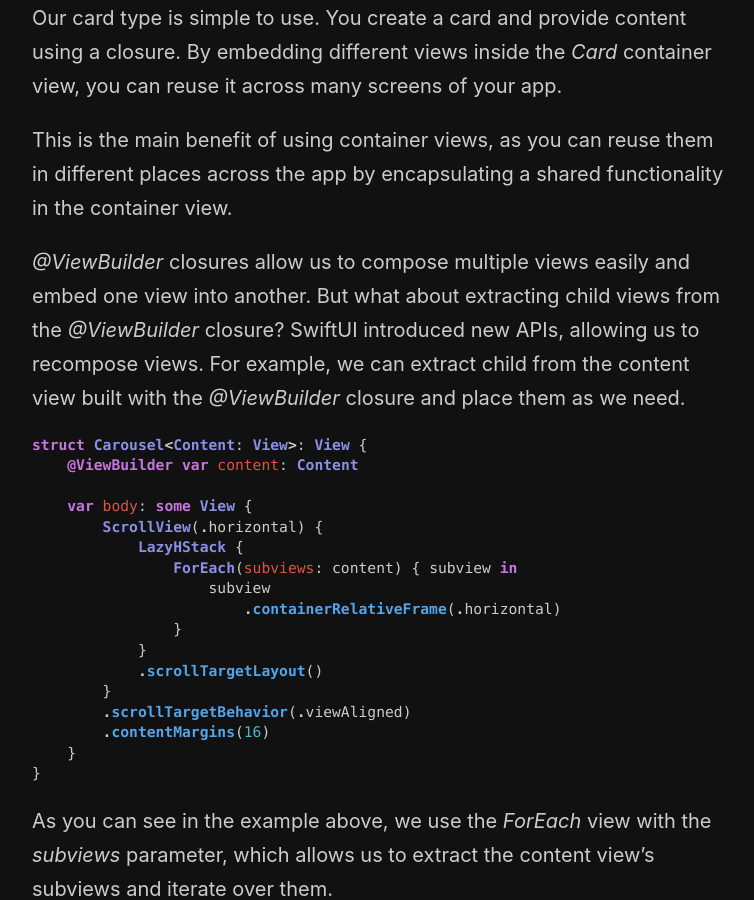
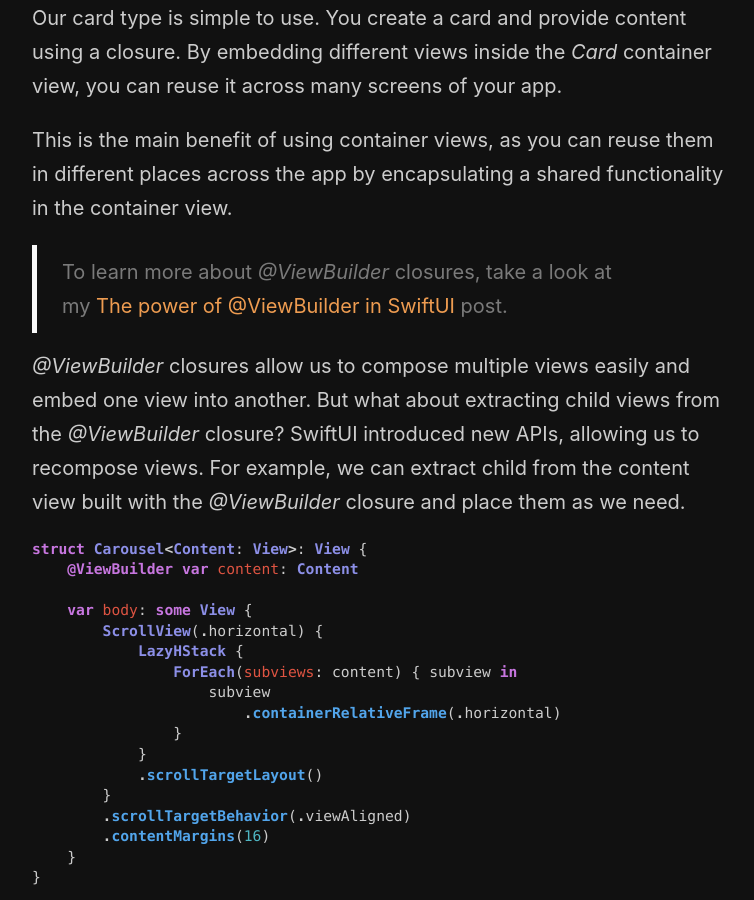
Before and after one commit to mecid/mecid.github.io, a Jekyll site: the page built from _posts/2024-09-24-mastering-container-views-in-swiftui-basics.md, in a window 1280 px wide and 900 px high, scrolled down 1335 px. Shown: the whole window, without its empty margins (258-1012 px from the left). Built offline with Jekyll 4.4.1, drawn with Linux system fonts in a browser that asks for light colours.

Commit message:
reference added to the container views post

```diff
--- a/_posts/2024-09-24-mastering-container-views-in-swiftui-basics.md
+++ b/_posts/2024-09-24-mastering-container-views-in-swiftui-basics.md
@@ -42,6 +42,8 @@
 Our card type is simple to use. You create a card and provide content using a closure. By embedding different views inside the *Card* container view, you can reuse it across many screens of your app.
 
 This is the main benefit of using container views, as you can reuse them in different places across the app by encapsulating a shared functionality in the container view.
+
+> To learn more about *@ViewBuilder* closures, take a look at my [The power of @ViewBuilder in SwiftUI](/2019/12/18/the-power-of-viewbuilder-in-swiftui/) post.
 
 *@ViewBuilder* closures allow us to compose multiple views easily and embed one view into another. But what about extracting child views from the *@ViewBuilder* closure? SwiftUI introduced new APIs, allowing us to recompose views. For example, we can extract child from the content view built with the *@ViewBuilder* closure and place them as we need.
 
```
